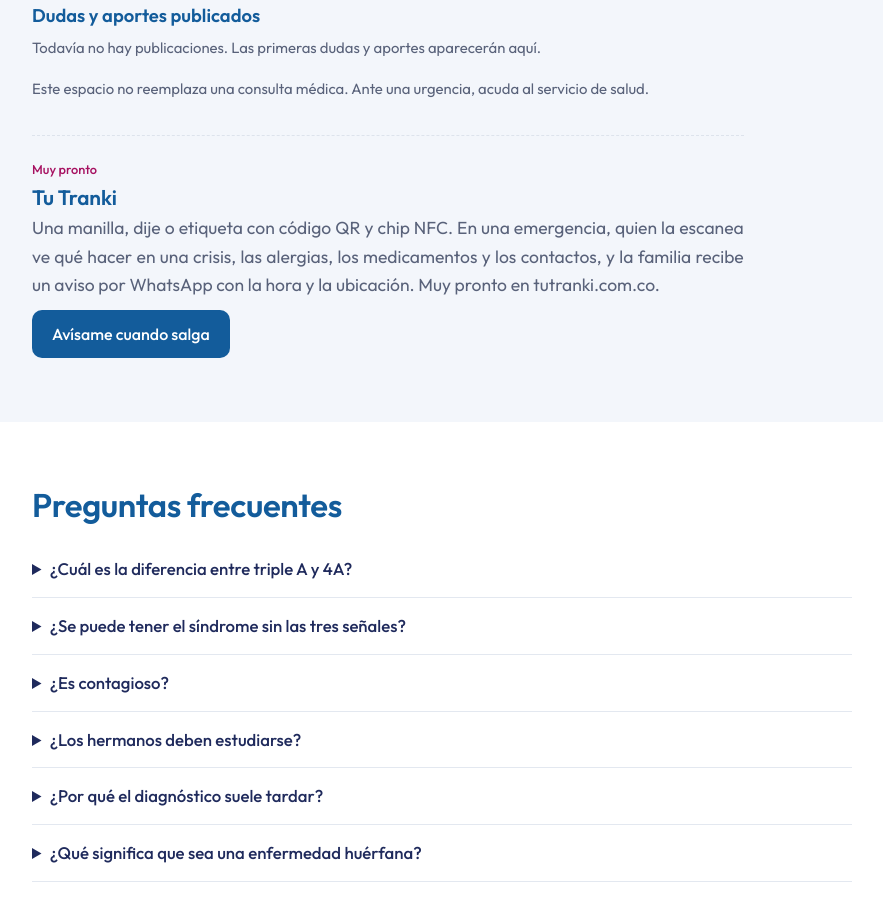
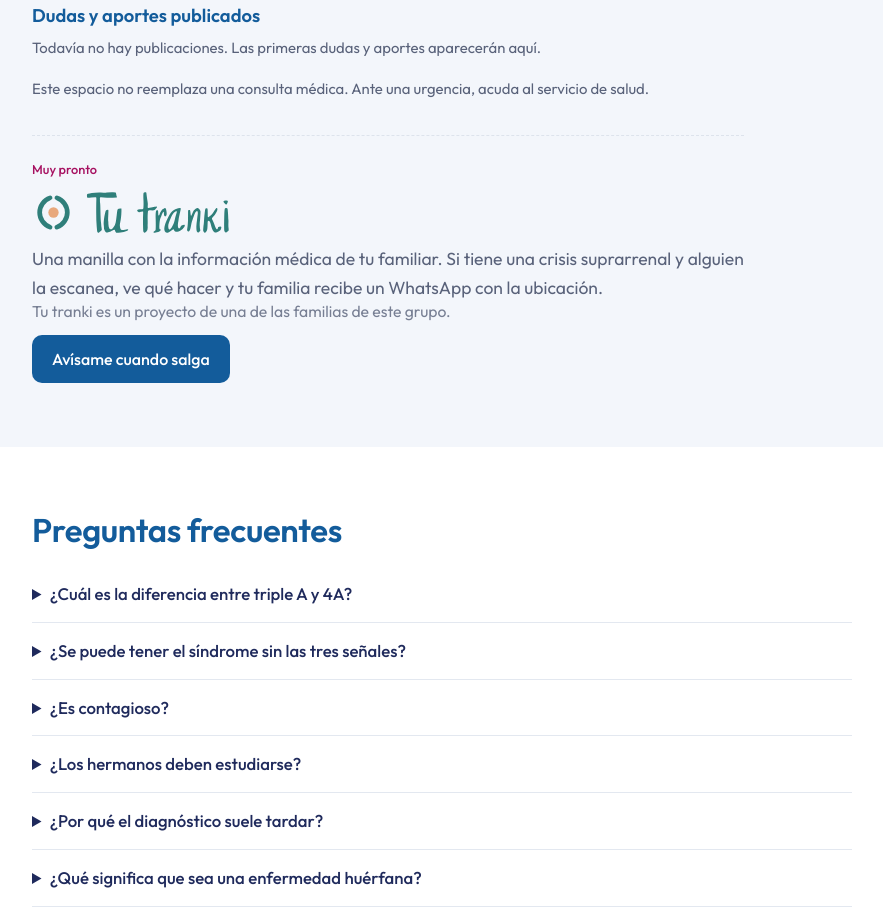
Before and after one commit to sindromedeallgrove/sindromedeallgrove, a plain HTML site: page comunidad.html in a window 1280 px wide. Shown: the part 740-1650 px from the top of the page, without its empty margins (100-983 px from the left). Drawn offline with Linux system fonts and the light colour scheme.

Commit message:
Tu tranki: logo, texto nuevo y enlace desde urgencias
Co-Authored-By: Claude Opus 5.5 <noreply@anthropic.com>
Claude-Session: https://claude.ai/code/session_01Rq5kBfdtZ9pub8CAfG6hh1

```diff
--- a/comunidad.html
+++ b/comunidad.html
@@ -51,7 +51,11 @@
     <div id="posts"></div>
   </div>
   <p class="msg" style="margin-top:16px" data-en="This space does not replace a medical consultation. In an emergency, go to a health service.">Este espacio no reemplaza una consulta médica. Ante una urgencia, acuda al servicio de salud.</p>
-  <div class="tranki"><span class="soon" data-en="Coming soon">Muy pronto</span><h3>Tu Tranki</h3><p data-en="A bracelet, pendant or tag with a QR code and an NFC chip. In an emergency, whoever scans it sees what to do in a crisis, allergies, medicines and contacts, and the family gets a WhatsApp alert with the time and location. Coming soon at tutranki.com.co.">Una manilla, dije o etiqueta con código QR y chip NFC. En una emergencia, quien la escanea ve qué hacer en una crisis, las alergias, los medicamentos y los contactos, y la familia recibe un aviso por WhatsApp con la hora y la ubicación. Muy pronto en tutranki.com.co.</p><a class="btn blue" href="https://staffgestionintegral.com.co/tu-tranki" target="_blank" rel="noopener" data-en="Let me know when it is out">Avísame cuando salga</a></div>
+  <div class="tranki" id="tu-tranki"><span class="soon" data-en="Coming soon">Muy pronto</span>
+    <h3 class="tk-logo"><img class="tk-claro" src="img/tutranki-logo-verde.svg" alt="Tu tranki" width="200" height="43"><img class="tk-oscuro" src="img/tutranki-logo-blanco.svg" alt="Tu tranki" width="200" height="43"></h3>
+    <p data-en="A bracelet with your relative's medical information. If they have an adrenal crisis and someone scans it, that person sees what to do and your family gets a WhatsApp message with the location.">Una manilla con la información médica de tu familiar. Si tiene una crisis suprarrenal y alguien la escanea, ve qué hacer y tu familia recibe un WhatsApp con la ubicación.</p>
+    <p class="tk-nota" data-en="Tu tranki is a project of one of the families in this group.">Tu tranki es un proyecto de una de las familias de este grupo.</p>
+    <a class="btn blue" href="https://staffgestionintegral.com.co/tu-tranki" target="_blank" rel="noopener" data-en="Let me know when it's out">Avísame cuando salga</a></div>
 </div></section><section id="preguntas"><div class="wrap">
   <h2 data-en="Frequently asked questions">Preguntas frecuentes</h2>
   <details><summary data-en="What is the difference between triple A and 4A?">¿Cuál es la diferencia entre triple A y 4A?</summary><p data-en="It is the same disease. «Triple A» names the three classic signs. «4A» adds the involvement of the autonomic nervous system and the nerves, which appears in many patients over time.">Es la misma enfermedad. «Triple A» nombra las tres señales clásicas. «4A» agrega el compromiso del sistema nervioso autónomo y de los nervios, que aparece en buena parte de los pacientes con el paso del tiempo.</p></details>
--- a/css/site.css
+++ b/css/site.css
@@ -507,3 +507,8 @@ main>section.alt:first-child,section.alt{background-color:var(--tint)}
 .dolist{padding-left:1.2em;margin:0 0 1em}.dolist li{margin-bottom:.5em;text-align:left}
 .alertbox .tk{margin:.8em 0 0;padding-top:.7em;border-top:1px dashed currentColor}.tranki .btn{margin-top:.6em;display:inline-block}
 .getpdf{margin-top:28px}.getpdf h3{margin-top:0}.getpdf details{margin:.5em 0}.getpdf summary{cursor:pointer;font-weight:600}.getpdf pre{white-space:pre-wrap;font:inherit;font-size:.92em;background:rgba(127,127,127,.08);padding:.8em 1em;border-radius:8px;margin:.5em 0 0}
+.tranki .tk-logo{margin:.4em 0 .5em;line-height:0}.tranki .tk-logo img{height:43px;width:auto;max-width:100%}
+.tranki .tk-oscuro{display:none}:root[data-theme="dark"] .tranki .tk-claro{display:none}:root[data-theme="dark"] .tranki .tk-oscuro{display:inline}
+.tranki .tk-nota{font-size:.9em;opacity:.8;margin-top:-.2em}
+.alertbox .tk small{font-size:.85em}
+#tu-tranki{scroll-margin-top:90px}
```
Also changed, not shown: index.html (+5 -1 lines), privacidad.html (+1 -1 lines), que-es.html (+1 -1 lines), img/tutranki-logo-blanco.svg (added), img/tutranki-logo-verde.svg (added).
